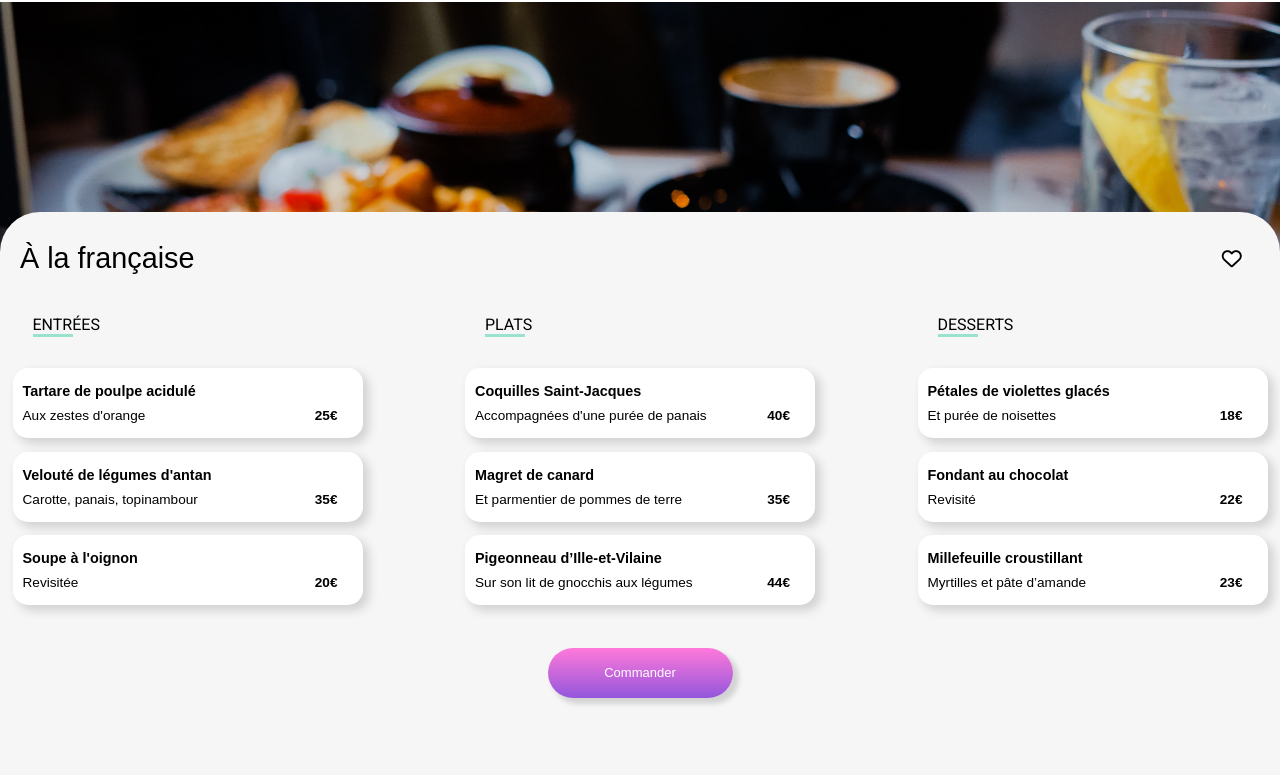
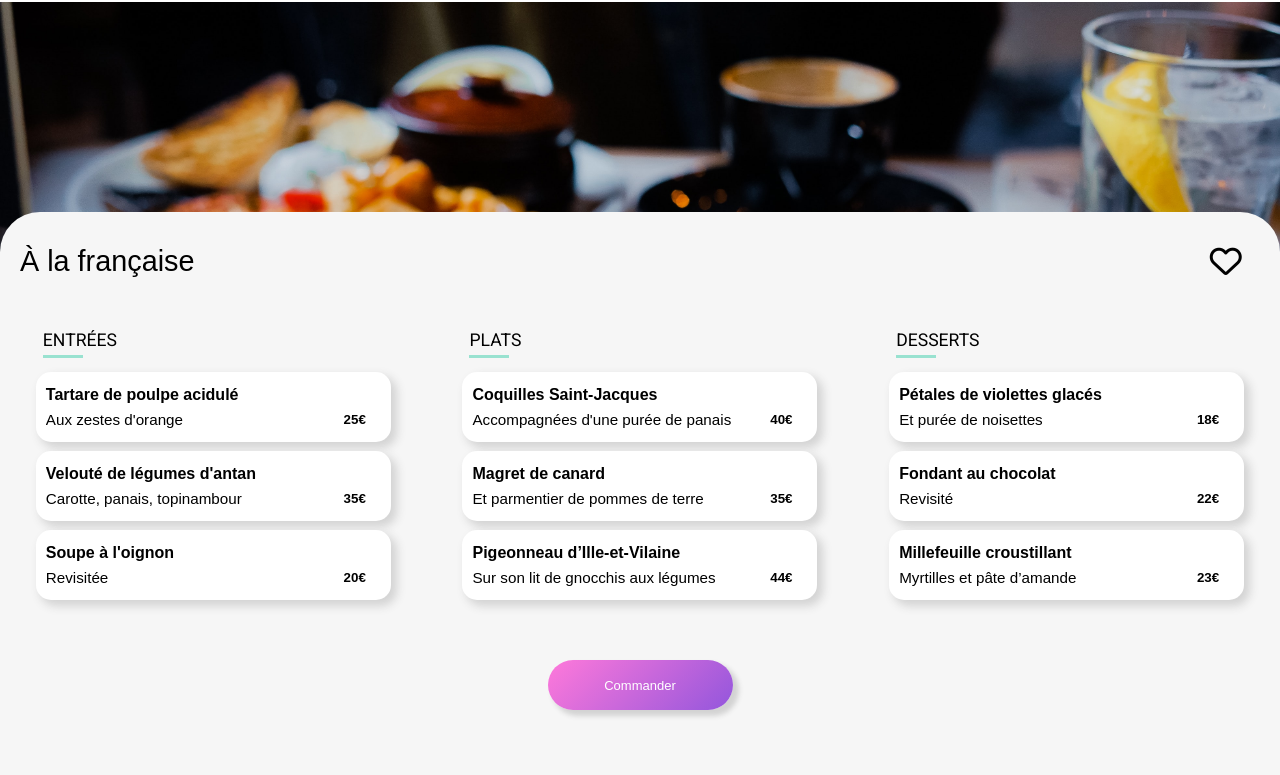
Before and after one commit to anatole22/anatole_viaud_3_21062021, a website: page menu page/menualafrancaise.html in a window 1280 px wide. Shown: the part 58-833 px from the top of the page. Drawn offline with Linux system fonts and the light colour scheme; a web font is replaced by a local one.

Commit message:
commit features fonctionnel

```diff
--- a/menu page/menualafrancaise.html
+++ b/menu page/menualafrancaise.html
@@ -8,7 +8,8 @@
 <body>
     <header class="header">
         <nav class="header__nav">
-            <a class="header__nav__logo" href="../index.html"><i class="fas fas fa-arrow-left header__nav__logo__icon"></i><img class="header__nav__logo__img" src="../pictures/logo/ohmyfood.png" alt=""></a>
+            <a class="header__nav__icon" href="../index.html"><i class="fas fas fa-arrow-left header__nav__logo__icon"></i></a>
+            <a class="header__nav__logo" href="../index.html"><img src="../pictures/logo/ohmyfood.png" alt="logo_oh_my_food"></a>
         </nav>
         <div class="header__presentation1"></div>
     </header>
@@ -16,137 +17,114 @@
         <article class="menu">
             <div class="menu__title">
                 <h1>À la française</h1>
-                <i class="far fa-heart fa-lg menu__title__heart"></i>
+                <i class="far fa-heart fa-2x menu__title__heart"></i>
             </div>
-            <div class="entrer">
-            <section class="plats">
-                <div class="plats__title">
-                    <h2 class="plats__title__button">ENTRÉES</h2>
+            <section class="menu__plats entrer">
+                <div class="menu__plats__title">
+                    <h2 class="menu__plats__title__button">ENTRÉES</h2>
                 </div>
                 <button class="button">
+                    <h3 class="button__plat">Tartare de poulpe acidulé</h3>
                     <div class="button__description">
-                        <h3 class="button__description__plat">Tartare de poulpe acidulé</h3>
-                        <div class="button__description__accompaniment">
-                            <p>Aux zestes d'orange</p>
-                            <p><strong>25&euro;</strong></p>
-                        </div>
+                        <p>Aux zestes d'orange</p>
+                        <span><strong>25&euro;</strong></span>
                     </div>
                     <div class="button__confirmation">
                         <i class="fas fas fa-check-circle button__confirmation__icon"></i>
                     </div>
                 </button>
                 <button class="button">
+                    <h3 class="button__plat">Velouté de légumes d'antan</h3>
                     <div class="button__description">
-                        <h3 class="button__description__plat">Velouté de légumes d'antan</h3>
-                        <div class="button__description__accompaniment">
-                            <p>Carotte, panais, topinambour</p>
-                            <p><strong>35&euro;</strong></p>
-                        </div>
+                        <p>Carotte, panais, topinambour</p>
+                        <span><strong>35&euro;</strong></span>
                     </div>
                     <div class="button__confirmation">
                         <i class="fas fas fa-check-circle button__confirmation__icon"></i>
                     </div>
                 </button>
                 <button class="button">
+                    <h3 class="button__plat">Soupe à l'oignon</h3>
                     <div class="button__description">
-                        <h3 class="button__description__plat">Soupe à l'oignon</h3>
-                        <div class="button__description__accompaniment">
-                            <p>Revisitée</p>
-                            <p><strong>20&euro;</strong></p>
-                        </div>
+                        <p>Revisitée</p>
+                        <span><strong>20&euro;</strong></span>
                     </div>
                     <div class="button__confirmation">
                         <i class="fas fas fa-check-circle button__confirmation__icon"></i>
                     </div>
                 </button>
             </section>
-            </div>
-            <div class="middle">
-            <section class="plats">
-                <div class="plats__title">
-                    <h2 class="plats__title__button">PLATS</h2>
+            <section class="menu__plats middle">
+                <div class="menu__plats__title">
+                    <h2 class="menu__plats__title__button">PLATS</h2>
                 </div>
                 <button class="button">
+                    <h3 class="button__plat">Coquilles Saint-Jacques</h3>
                     <div class="button__description">
-                        <h3 class="button__description__plat">Coquilles Saint-Jacques</h3>
-                        <div class="button__description__accompaniment">
-                            <p>Accompagnées d'une purée de panais</p>
-                            <p><strong>40&euro;</strong></p>
-                        </div>
+                        <p>Accompagnées d'une purée de panais</p>
+                        <span><strong>40&euro;</strong></span>
                     </div>
                     <div class="button__confirmation">
                         <i class="fas fas fa-check-circle button__confirmation__icon"></i>
                     </div>
                 </button>
                 <button class="button">
+                    <h3 class="button__plat">Magret de canard</h3>
                     <div class="button__description">
-                        <h3 class="button__description__plat">Magret de canard</h3>
-                        <div class="button__description__accompaniment">
-                            <p>Et parmentier de pommes de terre</p>
-                            <p><strong>35&euro;</strong></p>
-                        </div>
+                        <p>Et parmentier de pommes de terre</p>
+                        <span><strong>35&euro;</strong></span>
                     </div>
                     <div class="button__confirmation">
                         <i class="fas fas fa-check-circle button__confirmation__icon"></i>
                     </div>
                 </button>
                 <button class="button">
+                    <h3 class="button__plat">Pigeonneau d’Ille-et-Vilaine</h3>
                     <div class="button__description">
-                        <h3 class="button__description__plat">Pigeonneau d’Ille-et-Vilaine</h3>
-                        <div class="button__description__accompaniment">
-                            <p>Sur son lit de gnocchis aux légumes</p>
-                            <p><strong>44&euro;</strong></p>
-                        </div>
+                        <p>Sur son lit de gnocchis aux légumes</p>
+                        <span><strong>44&euro;</strong></span>
+                    </div>
                     </div>
                     <div class="button__confirmation">
                         <i class="fas fas fa-check-circle button__confirmation__icon"></i>
                     </div>
                 </button>
             </section>
-            </div>
-            <div class="end">
-            <section class="plats">
-                <div class="plats__title">
-                    <h2 class="plats__title__button">DESSERTS</h2>
+            <section class="menu__plats end">
+                <div class="menu__plats__title">
+                    <h2 class="menu__plats__title__button">DESSERTS</h2>
                 </div>
                 <button class="button">
+                    <h3 class="button__plat">Pétales de violettes glacés</h3>
                     <div class="button__description">
-                        <h3 class="button__description__plat">Pétales de violettes glacés</h3>
-                        <div class="button__description__accompaniment">
-                            <p>Et purée de noisettes</p>
-                            <p><strong>18&euro;</strong></p>
-                        </div>
+                        <p>Et purée de noisettes</p>
+                        <span><strong>18&euro;</strong></span>
                     </div>
                     <div class="button__confirmation">
                         <i class="fas fas fa-check-circle"></i>
                     </div>
                 </button>
                 <button class="button">
+                    <h3 class="button__plat">Fondant au chocolat</h3>
                     <div class="button__description">
-                        <h3 class="button__description__plat">Fondant au chocolat</h3>
-                        <div class="button__description__accompaniment">
-                            <p>Revisité</p>
-                            <p><strong>22&euro;</strong></p>
-                        </div>
+                        <p>Revisité</p>
+                        <span><strong>22&euro;</strong></span>
                     </div>
                     <div class="button__confirmation">
                         <i class="fas fas fa-check-circle button__confirmation__icon"></i>
                     </div>
                 </button>
                 <button class="button">
+                    <h3 class="button__plat">Millefeuille croustillant</h3>
                     <div class="button__description">
-                        <h3 class="button__description__plat">Millefeuille croustillant</h3>
-                        <div class="button__description__accompaniment">
-                            <p>Myrtilles et pâte d’amande</p>
-                            <p><strong>23&euro;</strong></p>
-                        </div>
+                        <p>Myrtilles et pâte d’amande</p>
+                        <span><strong>23&euro;</strong></span>
                     </div>
                     <div class="button__confirmation">
                         <i class="fas fas fa-check-circle button__confirmation__icon"></i>
                     </div>
                 </button>
             </section>
-            </div>
             <div class="menu__command">
             <button class="menu__command__button">Commander</button>
             </div>
--- a/sass/base/normalize.scss
+++ b/sass/base/normalize.scss
@@ -1 +1 @@
-html{font-family: Roboto, sans-serif;}body{margin: auto; height: 100%;}h1{font-family: Shrikhand, sans-serif; font-size: 1.8rem;}h2{font-size: 1rem}h3{font-weight: bold; font-size: 0.9rem;}p{font-size: 0.850rem;text-overflow: "...";}
+html{font-family: Roboto, sans-serif;}body{margin: auto; height: 100%;}h1{font-family: Shrikhand, sans-serif; font-size: 1.8rem;}h2{font-size: 1.1rem}h3{font-weight: bold; font-size: 1rem;}p{font-size: 0.95rem;text-overflow: "...";}
--- a/sass/composants/buttoncard.scss
+++ b/sass/composants/buttoncard.scss
@@ -3,10 +3,13 @@
         display: flex;
         flex-direction: column;
         height: 250px;
-        width: 335px;
+        width: 100%;
         background-color: white;
         border-radius: 15px;
         box-shadow: $shadow-button;
+        @media(min-width:760px){
+            width: 340px;
+        }
         &__img{
             height: 175px;
             &__back{
--- a/sass/composants/buttonfonctionnement.scss
+++ b/sass/composants/buttonfonctionnement.scss
@@ -4,10 +4,13 @@
     justify-content: flex-start;
     align-items: center;
     height: 75px;
-    width: 320px;
+    width: 100%;
     background-color: #f6f6f6;
     border-radius: 25px;
     box-shadow: $shadow-button;
+    @media(min-width:1050px){
+        width: 320px;
+    }
     &__number{
         background-color: $colour-primary;
         color: white;
--- a/sass/composants/menuapparition.scss
+++ b/sass/composants/menuapparition.scss
@@ -1,11 +1,14 @@
 .entrer{
-    animation: apparitionplats  1s ease-in;
+
+    animation: apparitionplats  1s 0s ease-in backwards;
 }
 .middle{
-    animation: apparitionplats  1.5s ease-in;
+
+    animation: apparitionplats  1s 0.3s ease-in backwards;
 }
 .end{
-    animation: apparitionplats  2s ease-in;
+
+    animation: apparitionplats  1s 0.6s ease-in backwards;
 }
 @keyframes apparitionplats {
     from {
--- a/sass/composants/platsbutton.scss
+++ b/sass/composants/platsbutton.scss
@@ -1,48 +1,50 @@
 .button {
-    display: flex;
-    justify-content: center;
-    align-items: center;
     background: white;
+    border-radius: 15px;
+    padding: 10px;
     width: 100%;
     height: 70px;
-    border-radius: 15px;
     border: none;
     box-shadow: 5px 5px 10px 1px lightgray;
-    padding: 0;
+    line-height: 25px;
+    position: relative;
     cursor: pointer;
     overflow: hidden;
-    text-overflow: "...";
+    text-overflow: ellipsis;
     white-space: nowrap;
+    &__plat{
+        display: flex;
+        align-self: flex-start;
+        margin: 0;
+    }
     &__description{
-        width: 350px;
-        height: 40px;
         display: flex;
-        flex-direction: column;
         justify-content: space-between;
-        align-items: flex-start;
-        overflow: hidden;
-        text-overflow: ellipsis;
-        white-space: nowrap;
-        &__plat{
-            margin: 0 0 0 10px;
+        align-items: center;
+        & p{
+            margin: 0;
+            position: relative;
+            overflow: hidden;
+            text-overflow: ellipsis;
+            white-space: nowrap;
         }
-        &__accompaniment{
-            display: flex;
-            justify-content: space-between;
-            align-items: center;
-            width: 90%;
-            margin: 0 0 0 10px;
+        & span{
+            box-sizing: border-box;
+            margin-right: 15px;
+            transition: 300ms ease-in-out;
         }
     }
     &__confirmation{
         display: flex;
         justify-content: center;
         align-items: center;
+        position: absolute;
+        right: -60px;
+        top: 0;
         background: $colour-tertairy;
         border-radius: 0 15px 15px 0;
-        width: 90px;
+        width: 60px;
         height: 70px;
-        margin-right: -90px;
         transition: 300ms ease-in-out;
         & .fa-check-circle{
             background: $colour-tertairy;
@@ -52,9 +54,12 @@
         }
     }
     &:hover &__confirmation{
-        margin-right: 0;
+        right: 0;
         }
     &:hover .fa-check-circle{
         transform: rotate(360deg);
     }
+    &:hover span {
+        margin-right: 60px;
+    }
 }
--- a/sass/layout/acticlemenu.scss
+++ b/sass/layout/acticlemenu.scss
@@ -12,8 +12,7 @@
         max-width: 1440px;
         flex-direction: row;
         flex-wrap: wrap;
-        justify-content: space-between;
-
+        justify-content: space-around;
     }
     &__title{
         display: flex;
@@ -22,10 +21,35 @@
         padding: 30px 35px 40px 20px;
         &__heart{
             @include heart;
+            background-color: #f6f6f6;
         }
         @media(min-width:1125px){
             width: 100%;
         }
+    }
+    &__plats{
+        height: 290px;
+        width: 100%;
+        padding: 10px;
+        display: flex;
+        flex-direction: column;
+        justify-content: space-between;
+        align-items: center;
+        @media(min-width:1125px){
+            width: 375px;
+            max-width: 1440px;
+            align-items: flex-start;
+        }
+        &__title{
+            align-self: flex-start;
+            padding: 0 0 5px 7px;
+            width: 100%;
+            &__button{
+                width: 40px;
+                border-bottom: solid $colour-tertairy 3px;
+                padding-bottom: 5px;
+            }
+            }
     }
     &__command{
         display: flex;
@@ -34,33 +58,10 @@
             width: 100%;
         }
         &__button{
-            margin: 2.5px 0 80px 0;
+            margin: 50px 0 80px 0;
             width: 185px;
             height: 50px;
             @include button-gradient;
         }
     }
 }
-.plats{
-    height: 290px;
-    display: flex;
-    flex-direction: column;
-    justify-content: space-between;
-    align-items: center;
-    margin: 0 12.5px 40px 12.5px;
-    flex-wrap: wrap;
-    width: 350px;
-    @media(min-width:1125px){
-        max-width: 1440px;
-        align-items: flex-start;
-    }
-    &__title{
-        align-self: flex-start;
-        padding: 0 0 17.5px 20PX;
-        width: 100%;
-        &__button{
-            width: 40px;
-            border-bottom: solid $colour-tertairy 3px;
-        }
-        }
-}
--- a/sass/layout/footer.scss
+++ b/sass/layout/footer.scss
@@ -9,7 +9,7 @@
     padding: 25px 0 0 25px;
     max-width: 375px;
     margin: auto;
-    @media(min-width:700px){
+    @media(min-width:1125px){
         align-items: center;
 }
     &__logo{
@@ -21,7 +21,7 @@
         flex-direction: column;
         justify-content: space-between;
         height: 100px;
-        @media(min-width:700px){
+        @media(min-width:1125px){
             align-items: center;
     }
         &__icon{
--- a/sass/utils/variable.scss
+++ b/sass/utils/variable.scss
@@ -2,5 +2,5 @@ $colour-primary: #9356DC;
 $colour-secondary: #FF79DA;
 $colour-tertairy: #99E2D0;
 
-$background-gradient: linear-gradient($colour-secondary,$colour-primary);
+$background-gradient: linear-gradient(-45deg, $colour-primary,$colour-secondary);
 $shadow-button: 5px 5px 5px 1px lightgray;
```
Also changed, not shown: index.html (+1 -1 lines), sass/composants/loader.scss (+19 -23 lines), sass/layout/headermenu.scss (+11 -13 lines), sass/layout/index.scss (+14 -15 lines), css/style.css, sass/composants/heart.scss (line endings or trailing spaces), 1 other file.
